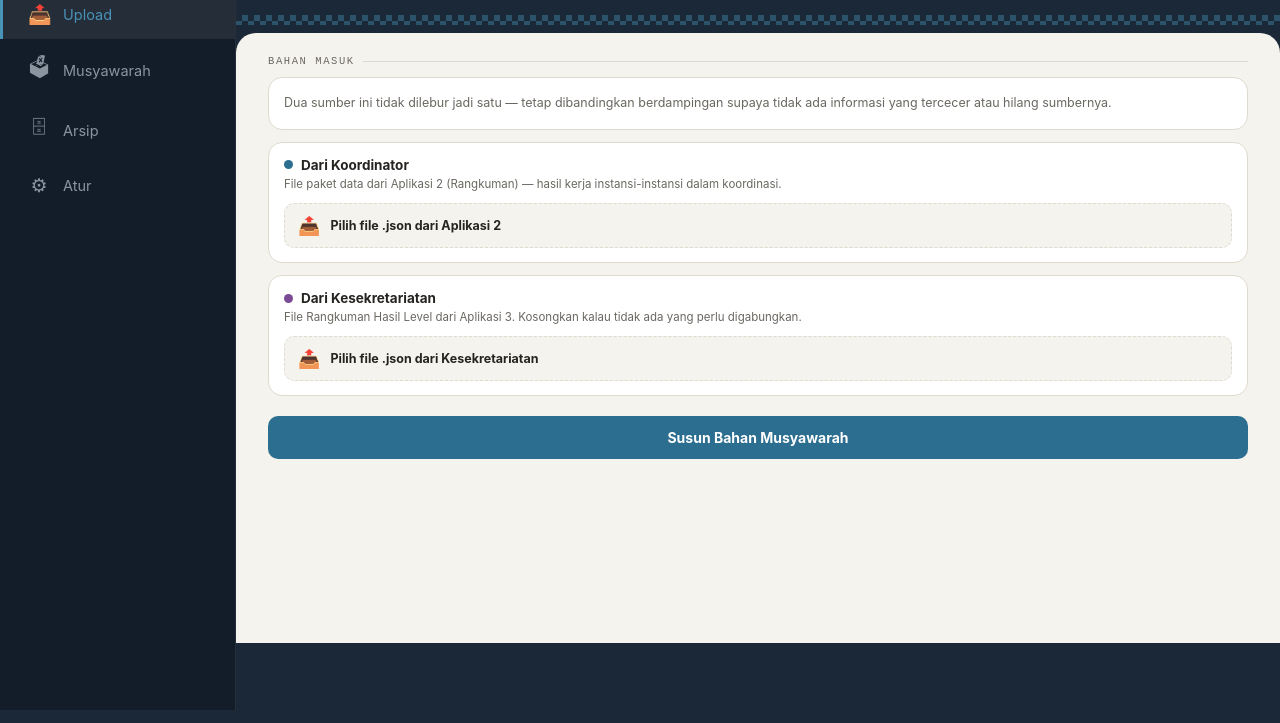
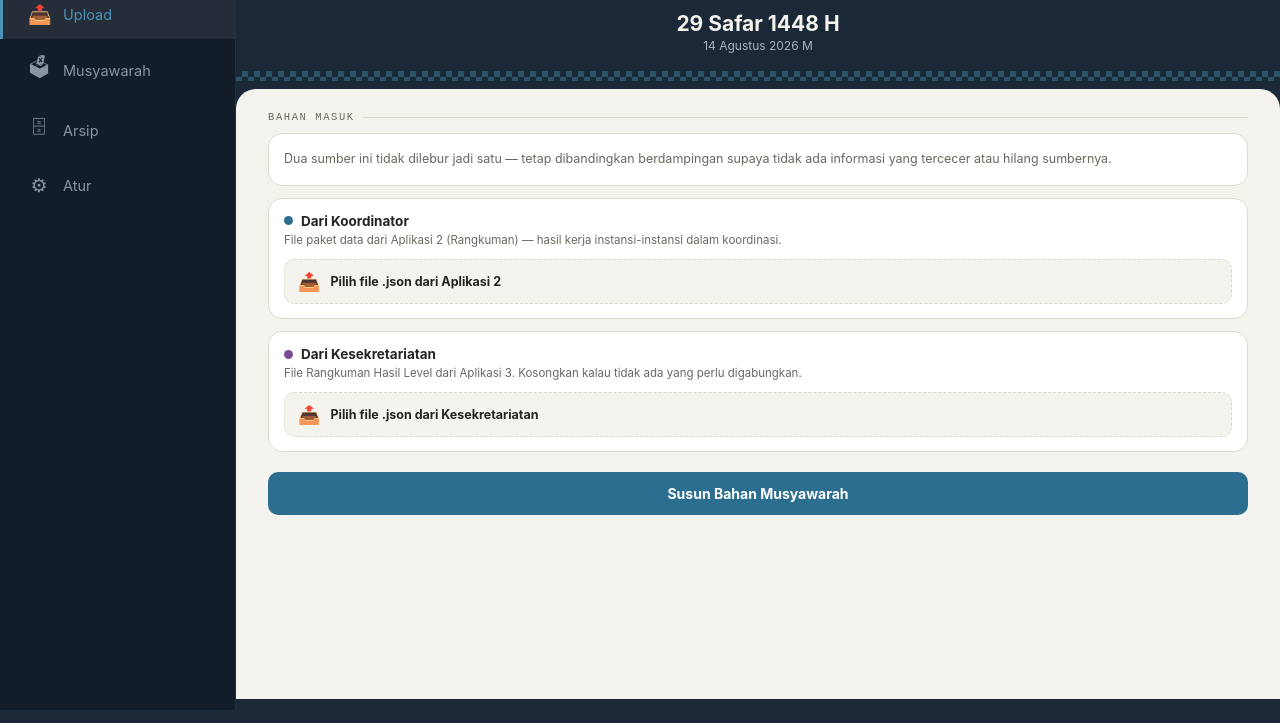
Before and after one commit to Donotipati/Kesektariatan, a website: page index.html in a window 1280 px wide. Shown: the part 90-813 px from the top of the page. Drawn offline with Linux system fonts and the light colour scheme.

Commit message:
Add files via upload

```diff
--- a/index.html
+++ b/index.html
@@ -91,6 +91,9 @@
   .period-widget .plabel{font-size:9.5px;letter-spacing:.14em;text-transform:uppercase;color:var(--accent-light);font-family:"Courier New",monospace;margin:0 0 4px;}
   .period-widget .pval{font-size:17px;font-weight:700;color:var(--paper);margin:0;}
   .period-widget .psub{font-size:11px;color:#A9B4BF;margin-top:2px;}
+  .today-date-widget{text-align:center;margin-top:14px;}
+  .today-date-widget .hijri-big{font-size:21px;font-weight:700;color:var(--paper);margin:0;}
+  .today-date-widget .greg-sub{font-size:12px;color:#A9B4BF;margin:2px 0 0;}
 
   /* ---------- Upload slot (2 sumber tetap) ---------- */
   .source-slot{background:#fff;border:1px solid var(--paper-line);border-radius:var(--radius);padding:14px 15px;margin-bottom:12px;}
@@ -299,6 +302,10 @@
         <button class="icon-btn" id="btnImportQuick" title="Impor backup">⬆</button>
         <button class="icon-btn" id="btnAtur" title="Pengaturan">⚙</button>
       </div>
+    </div>
+    <div class="today-date-widget">
+      <p class="hijri-big" id="todayHijriBig">—</p>
+      <p class="greg-sub" id="todayGregSub">—</p>
     </div>
     <div class="period-widget" id="periodWidget" style="display:none;">
       <p class="plabel">Periode Aktif</p>
@@ -1210,9 +1217,18 @@ document.getElementById("setShaf").addEventListener("input", function(){
   save();
   renderSidebarFooter();
 });
+function renderTodayDateWidget(){
+  var now = new Date();
+  var h = dateToHijri(now);
+  var elH = document.getElementById("todayHijriBig");
+  var elG = document.getElementById("todayGregSub");
+  if(elH) elH.textContent = h.day+" "+HIJRI_MONTHS[h.month-1]+" "+h.year+" H";
+  if(elG) elG.textContent = now.getDate()+" "+MONTHS[now.getMonth()]+" "+now.getFullYear()+" M";
+}
 document.getElementById("setHijriOffset").addEventListener("change", function(){
   state.settings.hijriOffset = parseInt(this.value,10)||0;
   save();
+  renderTodayDateWidget();
   toast("Koreksi tanggal Hijriah disimpan");
 });
 
@@ -1297,6 +1313,7 @@ renderDraft();
 renderArsipList();
 renderPutusanDiterimaList();
 renderSidebarFooter();
+renderTodayDateWidget();
 renderSidePanel();
 
 // ================= App Lock (PIN) =================
```
